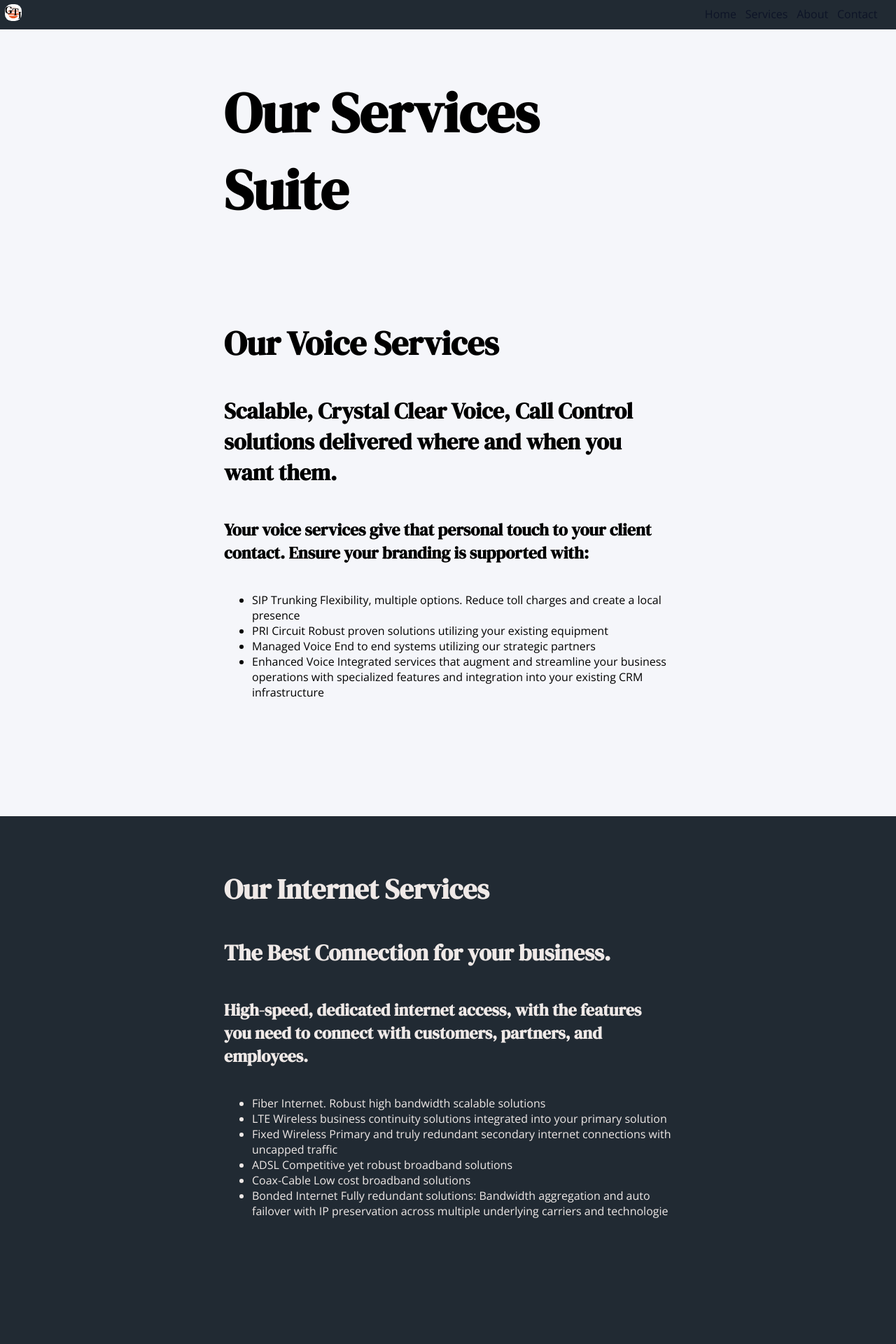
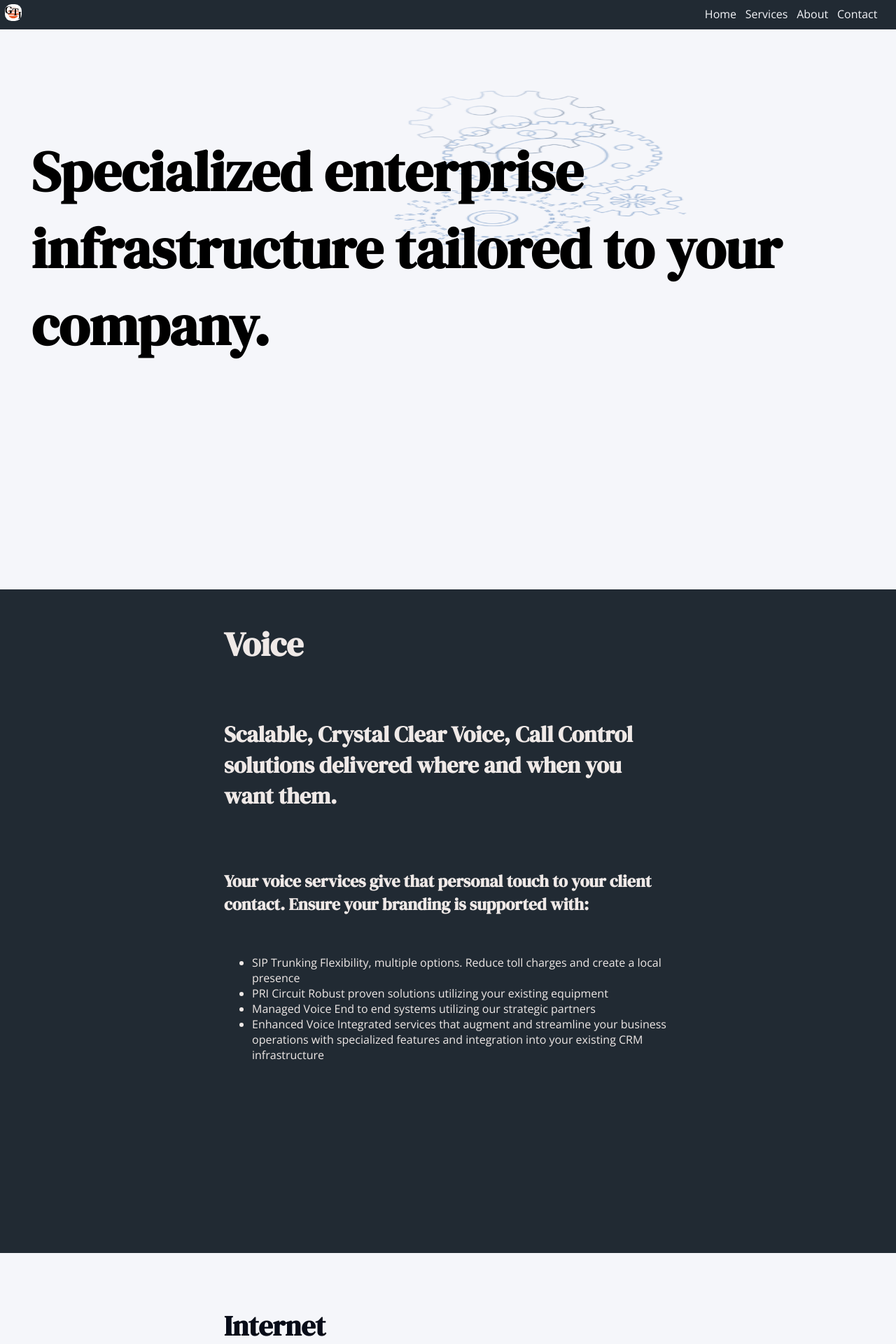
Before and after one commit to kitoshi/gti-next, a Next.js app: page /services in a window 1280 px wide. Shown: the top 1920 px of the page at 70% size. Built offline with nearby package versions, Linux system fonts and the light colour scheme.

Commit message:
gear animation and services page layout

```diff
--- a/components/content/datalist.js
+++ b/components/content/datalist.js
@@ -24,7 +24,8 @@ export default function DataListContent(props) {
   useLayoutEffect(() => {
     if (props.page === 'services') {
       containerRef.current.style.position = 'relative'
-      containerRef.current.style.backgroundColor = 'var(--off-white)'
+      containerRef.current.style.backgroundColor = 'var(--section-color)'
+      containerRef.current.style.color = 'var(--off-white)'
     }
 
     return () => {}
@@ -56,7 +57,7 @@ export default function DataListContent(props) {
         }
       }}
     >
-      <h3>Our Data Services</h3>
+      <h3>Data</h3>
       <h4>Robust, Reliable, Predictable, Secure, and Private</h4>
       <h5> Reliable and Secure Networking Services You Can Count On.</h5>
       <p>
--- a/components/content/internetlist.js
+++ b/components/content/internetlist.js
@@ -24,6 +24,7 @@ export default function InternetListContent(props) {
   useLayoutEffect(() => {
     if (props.page === 'services') {
       containerRef.current.style.position = 'relative'
+      containerRef.current.style.backgroundColor = ''
     }
 
     return () => {}
@@ -56,7 +57,7 @@ export default function InternetListContent(props) {
         }
       }}
     >
-      <h3>Our Internet Services</h3>
+      <h3>Internet</h3>
       <h4>The Best Connection for your business.</h4>
       <h5>
         High-speed, dedicated internet access, with the features you need to
--- a/components/content/voicelist.js
+++ b/components/content/voicelist.js
@@ -24,7 +24,7 @@ export default function VoiceListContent(props) {
   useLayoutEffect(() => {
     if (props.page === 'services') {
       containerRef.current.style.position = 'relative'
-      containerRef.current.style.backgroundColor = 'var(--off-white)'
+      containerRef.current.style.backgroundColor = 'var(--section-color)'
       containerRef.current.style.zIndex = '0'
     }
     return () => {}
@@ -37,7 +37,8 @@ export default function VoiceListContent(props) {
           props.activedisplay === 'VoiceListContent') ||
         props.page !== 'index'
           ? {
-              display: 'inline',
+              display: 'flex',
+              flexDirection: 'column',
               position: 'absolute',
               left: '0',
               backgroundColor: 'var(--section-color)',
@@ -57,7 +58,7 @@ export default function VoiceListContent(props) {
         }
       }}
     >
-      <h3 style={{ marginTop: '0', fontSize: '300%' }}>Our Voice Services</h3>
+      <h3 style={{ marginTop: '0', fontSize: '300%' }}>Voice</h3>
       <h4>
         Scalable, Crystal Clear Voice, Call Control solutions delivered where
         and when you want them.
--- a/pages/services.js
+++ b/pages/services.js
@@ -45,15 +45,38 @@ export default function Services(props) {
       <main>
         <section
           style={{
-            backgroundColor: 'var(--bg-color)'
+            backgroundColor: 'var(--bg-color)',
+            alignItems: 'center',
+            paddingLeft: '0',
+            paddingRight: '0',
+            position: 'relative',
+            height: '100vh'
           }}
         >
-          <h1 style={{ marginTop: '0', paddingTop: '10%' }}>
-            Our Services Suite
-          </h1>
-          <VoiceListContent page={'services'} />
+          <div
+            className='services-header-image-container'
+            style={{ position: 'relative', height: '50vh' }}
+          >
+            <h1
+              style={{
+                marginTop: '0',
+                paddingTop: '10%',
+                paddingLeft: '3.5%',
+                position: 'absolute',
+                top: '5%',
+                left: '0',
+                zIndex: '1'
+              }}
+            >
+              Specialized enterprise infrastructure tailored to your company.
+            </h1>
+            <Image
+              src={'/gear_animation.gif'}
+              alt='spinning gears animation'
+              layout='fill'
+            />
+          </div>
         </section>
-
         <section
           style={{
             display: 'flex',
@@ -61,6 +84,19 @@ export default function Services(props) {
             justifyContent: 'space-evenly',
             backgroundColor: 'var(--section-color)',
             color: 'var(--heading-color)',
+            paddingLeft: '0',
+            paddingRight: '0'
+          }}
+        >
+          <VoiceListContent page={'services'} />
+        </section>
+        <section
+          style={{
+            display: 'flex',
+            flexDirection: 'column',
+            justifyContent: 'space-evenly',
+            backgroundColor: 'var(--bg-color)',
+            color: 'var(--font-color)',
             paddingLeft: '0',
             paddingRight: '0'
           }}
--- a/styles/globals.css
+++ b/styles/globals.css
@@ -14,7 +14,7 @@
   --secondary-color: var(--ochre);
   --hover-color: #aab4be;
   --secondary-hover: #c89c68;
-  --font-color: #0d1427;
+  --font-color: #080c18;
   --bg-color: var(--off-white);
   --heading-color: #efe9e7ff;
   --section-color: #212a33;
@@ -241,10 +241,11 @@ section {
 .contact-link {
   background-color: var(--section-color);
   width: auto;
-  max-width: 50%;
+  max-width: 60%;
   padding: 2%;
   color: var(--off-white);
   font-family: DMSerifDisplay;
+  font-size: 120%;
   text-align: center;
   border: 2px solid var(--secondary-color);
 }
@@ -324,6 +325,7 @@ section {
   }
 
   .navbar-item {
+    color: var(--off-white);
     border-bottom: 2px solid transparent;
     font-family: 'OpenSans';
     margin-right: 0.5%;
```
Also changed, not shown: public/gear_animation.gif (added).
